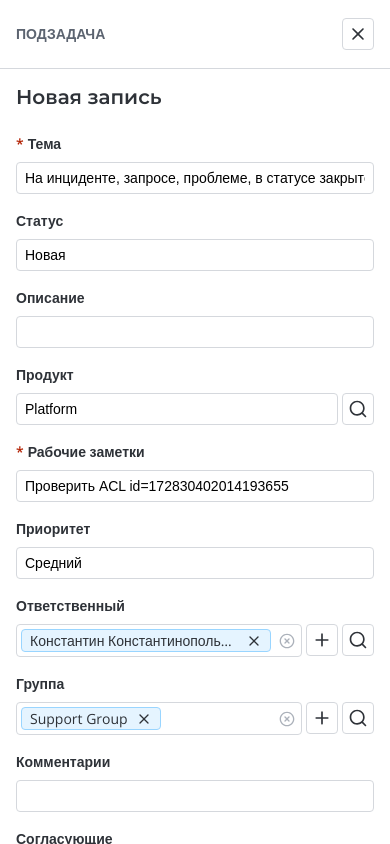
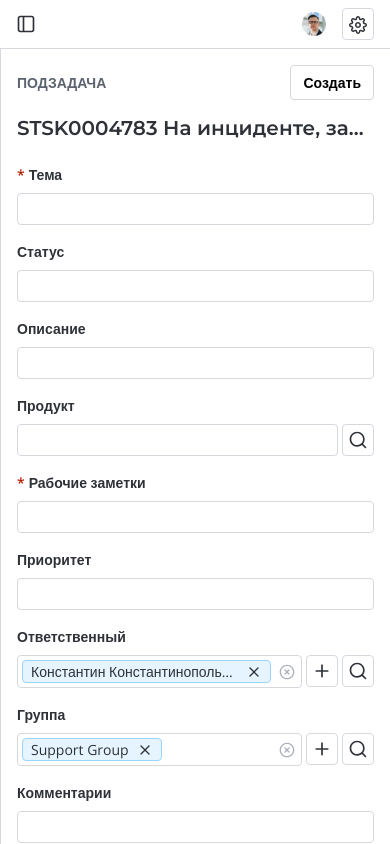
Before and after one commit to AnnaHelvetii/simple-one, a React (Create React App) app: page / in a window 390 px wide. Shown: the top 844 px of the page. Built offline with nearby package versions, Linux system fonts and the light colour scheme.

Commit message:
Modal functions fix

```diff
--- a/src/App.jsx
+++ b/src/App.jsx
@@ -3,16 +3,28 @@ import Header from './components/Header/Header';
 import Modal from './components/Modal/Modal';
 import Navigation from './components/Navigation/Navigation';
 import './styles/main.scss';
+import { useState } from 'react';
 
 function App() {
+
+	const [isModalOpen, setIsModalOpen] = useState(false);
+
+	const handleOpenModal = () => {
+        setIsModalOpen(true);
+    };
+
+    const handleCloseModal = () => {
+        setIsModalOpen(false);
+    };
+
 	return (
 		<div className="App">
 			<Header />
-			<Modal />
+			<Modal isOpen={isModalOpen} onClose={handleCloseModal} />
 			<div className="main">
 				<Navigation />
 				<section className="content">
-					<Content />
+					<Content onOpenModal={handleOpenModal} />
 				</section>
 			</div>
 		</div>
--- a/src/components/BigButton/BigButton.jsx
+++ b/src/components/BigButton/BigButton.jsx
@@ -1,13 +1,13 @@
 import React from 'react';
 import styles from './BigButton.module.scss';
 
-const BigButton = ({ text, variant = 'default' }) => {
+const BigButton = ({ text, variant = 'default', onClick }) => {
     const buttonClass = variant === 'blue'
         ? `${styles.bigbutton} ${styles.blue}`
         : styles.bigbutton;
 
     return (
-        <button className={buttonClass}>
+        <button className={buttonClass} onClick={onClick}>
             {text}
         </button>
     );
--- a/src/components/Content/Content.jsx
+++ b/src/components/Content/Content.jsx
@@ -3,20 +3,20 @@ import styles from './Content.module.scss';
 import BigButton from '../BigButton/BigButton';
 import ContentBody from './ContentBody/ContentBody';
 
-const Content = () => {
+const Content = ({ onOpenModal }) => {
 	return (
 		<>
 			<div className={styles.content__header}>
 				<div className={styles.header__left}>
 					<p className={styles.content__title}>Подзадача</p>
-					<BigButton text="Создать" />
+					<BigButton text="Создать" onClick={onOpenModal} />
 				</div>
 				<div className={styles.header__right}>
 					<BigButton text="Сохранить" variant="blue" />
 					<BigButton text="Сохранить и выйти" />
 				</div>
 			</div>
-			<ContentBody mainTitle="На инциденте, запросе, проблеме, в статусе закрыто некоторые поля остаются редактируемыми для агента если он Caller"/>
+			<ContentBody mainTitle="STSK0004783 На инциденте, запросе, проблеме, в статусе закрыто некоторые поля остаются редактируемыми для агента если он Caller"/>
 		</>
 	);
 }
--- a/src/components/Content/ContentBody/ContentBody.jsx
+++ b/src/components/Content/ContentBody/ContentBody.jsx
@@ -5,7 +5,7 @@ import InputWithBadges from './../InputWithBadges/InputWithBadges';
 import search from './../../../img/search.svg';
 import calendar from './../../../img/calendar.svg';
 
-const Content = ({ mainTitle, style }) => {
+const Content = ({ mainTitle }) => {
 	const responsibleBadges = ['Константин Константинопольский'];
     const groupBadges = ['Support Group'];
     const approversBadges =
@@ -17,7 +17,7 @@ const Content = ({ mainTitle, style }) => {
 
 	return (
 		<>
-			<div className={styles.content__main} style={style}>
+			<div className={styles.content__main} >
 				<p className={styles.main__title}>
 					{mainTitle}
 				</p>
--- a/src/components/Content/FormItem/FormItem.jsx
+++ b/src/components/Content/FormItem/FormItem.jsx
@@ -4,7 +4,7 @@ import styles from './FormItem.module.scss';
 	const FormItem = ({
 		label,
 		id,
-		value,
+		defaultValue,
 		isRequired = false,
 		variant = 'half',
 		buttonIcon,
@@ -24,7 +24,7 @@ import styles from './FormItem.module.scss';
 					<input
 						type="text"
 						id={id}
-						value={value}
+						value={defaultValue}
 						className={styles.item__input}
 					/>
 					{variant === 'half-with-button' && (
--- a/src/components/Modal/Modal.jsx
+++ b/src/components/Modal/Modal.jsx
@@ -1,30 +1,52 @@
-import React from 'react';
+import React, { useEffect } from 'react';
 import styles from './Modal.module.scss';
 import BigButton from '../BigButton/BigButton';
 import ContentBody from './../Content/ContentBody/ContentBody';
 import close from './../../img/close-x.svg';
 
-const Modal = () => {
+const Modal = ({ isOpen, onClose }) => {
+	useEffect(() => {
+        const handleKeyDown = (e) => {
+            if (e.key === 'Escape') {
+                onClose();
+            }
+        };
+
+        if (isOpen) {
+            document.addEventListener('keydown', handleKeyDown);
+        }
+
+        return () => {
+            document.removeEventListener('keydown', handleKeyDown);
+        };
+    }, [isOpen, onClose]);
+
+    if (!isOpen) return null;
+
 	return (
 		<>
-			<div className={styles.modalOverlay} />
+			<div className={styles.modalOverlay} onClick={onClose} />
 			<div className={styles.modal}>
 				<div className={styles.modal__header}>
 					<div className={styles.header__left}>
 						<p className={styles.modal__title}>Подзадача</p>
 					</div>
-					<button className={styles.closeButton}>
+					<button className={styles.closeButton} onClick={onClose}>
 						<img src={close} alt="close" />
 					</button>
 					<div className={styles.header__right}>
 						<BigButton text="Сохранить" variant="blue" />
-						<BigButton text="Сохранить и выйти" />
+						<BigButton text="Отменить" onClick={onClose} />
 					</div>
 					</div>
-				<ContentBody mainTitle="Новая запись" style={{ padding: 16 }} />
+				<div className={styles.content__wrapper}>
+					<ContentBody
+						mainTitle="Новая запись"
+					/>
+				</div>
 				<div className={styles.modal__buttons}>
 					<BigButton text="Сохранить" variant="blue" />
-					<BigButton text="Сохранить и выйти" />
+					<BigButton text="Отменить" onClick={onClose} />
 				</div>
 			</div>
 		</>
--- a/src/components/Modal/Modal.module.scss
+++ b/src/components/Modal/Modal.module.scss
@@ -27,7 +27,7 @@
 
 	.modal__header {
 		@include flex-row-space-between;
-		padding: 24px 8px;
+		padding: 12px 8px 24px 8px;
 
 		.header__left {
 			@include flex-row-space-between;
@@ -80,8 +80,14 @@
 		}
 
 		@media (max-width: 767px) {
-			padding: 18px 16px;
+			padding: 16px 18px;
 			border-bottom: $border;
+		}
+	}
+
+	.content__wrapper {
+		@media (max-width: 767px) {
+			padding: 16px 16px 0 16px;
 		}
 	}
 
@@ -91,7 +97,7 @@
 		@media (max-width: 767px) {
 			display: flex;
 			flex-direction: column;
-			padding: 0 16px 16px 16px;
+			padding: 16px 16px;
 			gap: 16px;
 		}
 	}
```
